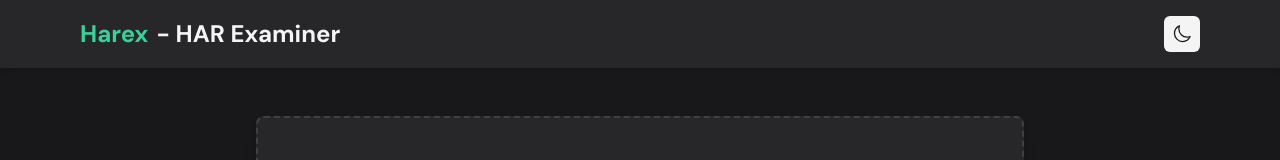
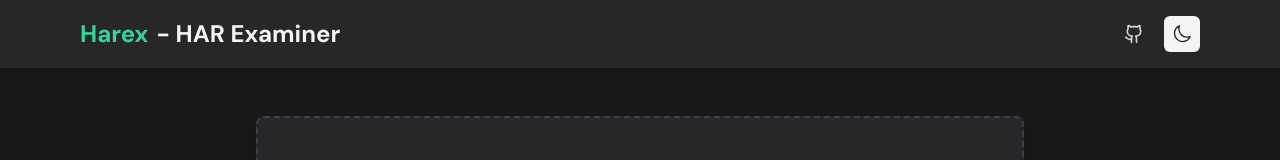
Before and after one commit to charlesrhoward/harex, a Next.js app: page / in a window 1280 px wide. Shown: the top 160 px of the page. Built offline with nearby package versions, Linux system fonts and the light colour scheme.

Commit message:
Add GitHub icon in top right corner with link to repo

```diff
--- a/src/components/har-viewer/har-viewer.tsx
+++ b/src/components/har-viewer/har-viewer.tsx
@@ -5,6 +5,7 @@ import { HarUploader } from "./har-uploader";
 import { HarTable } from "./har-table";
 import { HarData } from "./har-types";
 import { ThemeToggle } from "../theme-toggle";
+import { Github } from "lucide-react";
 
 export function HarViewer() {
   const [harData, setHarData] = useState<HarData | null>(null);
@@ -21,7 +22,19 @@ export function HarViewer() {
             <span className="text-emerald-400">Harex</span>
             <span className="ml-2">- HAR Examiner</span>
           </h1>
-          <ThemeToggle />
+          <div className="flex items-center gap-3">
+            <a
+              href="https://github.com/charlesrhoward/harex"
+              target="_blank"
+              rel="noopener noreferrer"
+              className="p-2 rounded-full hover:bg-zinc-700 transition-colors text-zinc-300 hover:text-white"
+              aria-label="View source on GitHub"
+              title="View source on GitHub"
+            >
+              <Github size={20} />
+            </a>
+            <ThemeToggle />
+          </div>
         </div>
       </header>
 
```
